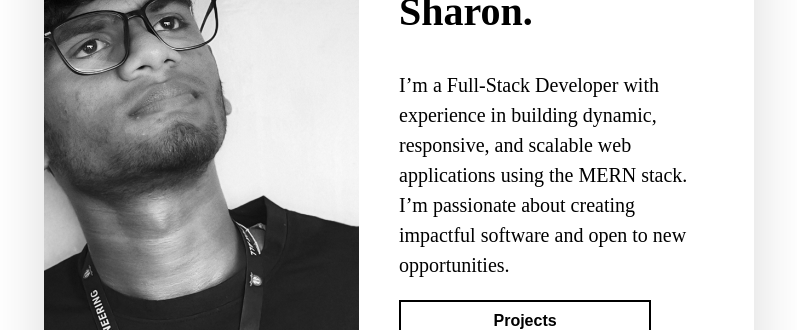
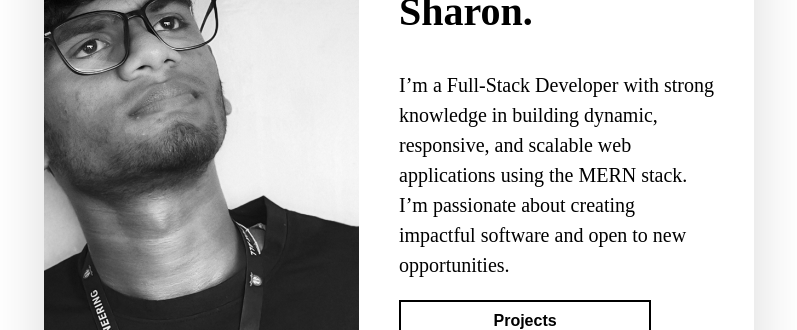
Before and after one commit to MADHANSHARON/my-portfolio, a React (Vite) app: page / in a window 1280 px wide. Shown: the part 216-546 px from the top of the page, without its empty margins (241-1038 px from the left). Built offline with nearby package versions, Linux system fonts and the light colour scheme.

Commit message:
initial commit

```diff
--- a/src/components/Hero.jsx
+++ b/src/components/Hero.jsx
@@ -26,7 +26,7 @@ function Hero() {
           <div className="hero-right">
             <h1>Hi, I’m Madhan Sharon.</h1>
             <p>
-              I’m a Full-Stack Developer with experience in building dynamic,
+              I’m a Full-Stack Developer with strong knowledge in building dynamic,
               responsive, and scalable web applications using the MERN stack.
               I’m passionate about creating impactful software and open to new
               opportunities.
```
